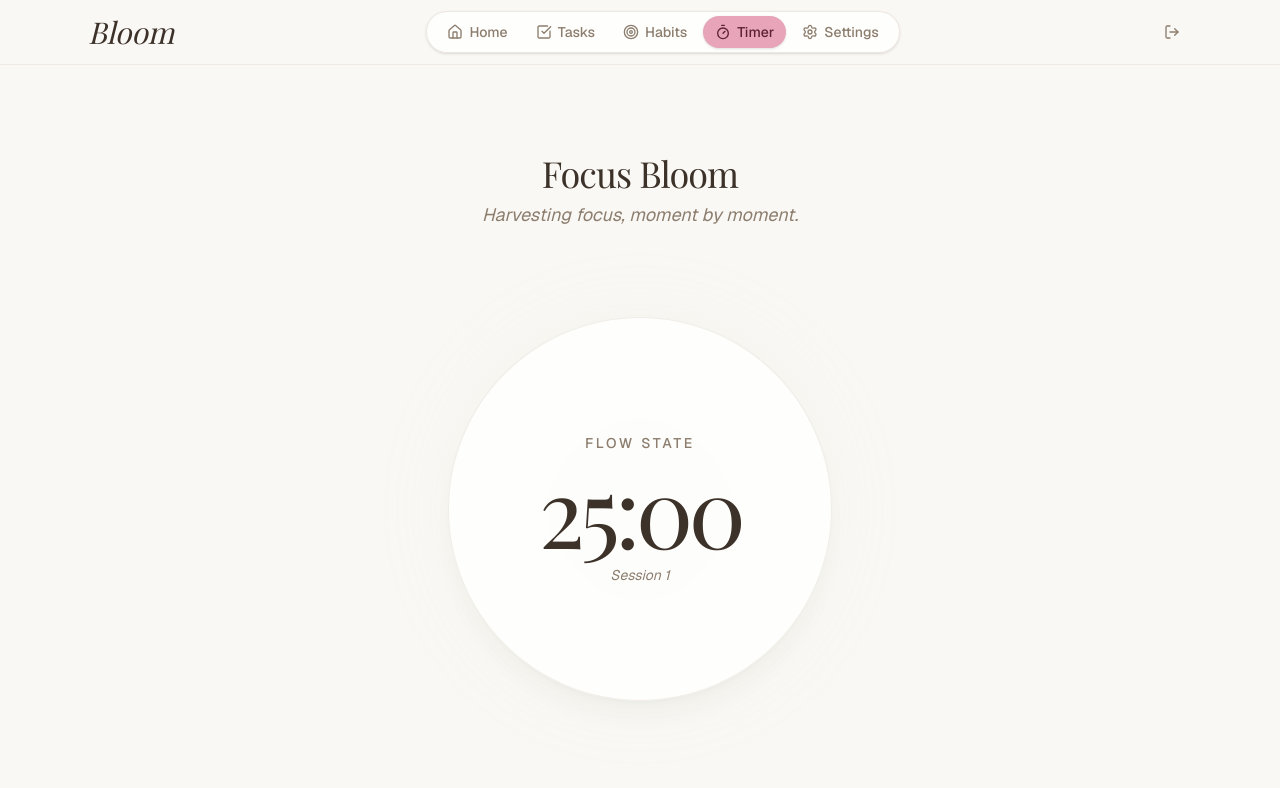
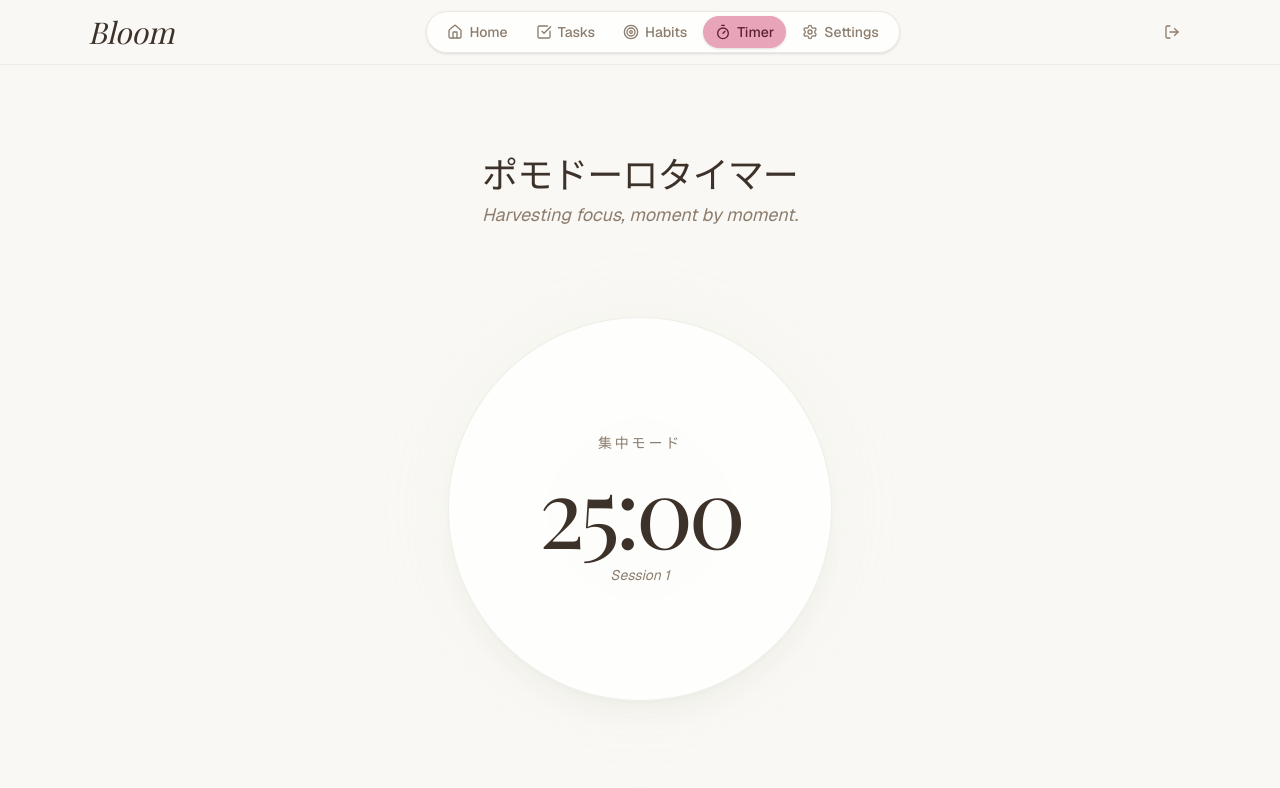
Before and after one commit to UryuAtsuya/adhd-support-app, a Next.js app: page /timer in a window 1280 px wide. Shown: the top 788 px of the page. Built offline with nearby package versions, Linux system fonts and the light colour scheme; a web font is replaced by a local one.

Commit message:
fix: Focus Bloom → ポモドーロタイマー、Focus Timer → ポモドーロタイマー
- PomodoroTimer.tsx: Focus Bloom → ポモドーロタイマー、Flow State → 集中モード
- BloomDashboard.tsx: Focus Timer → ポモドーロタイマー、Focusing → 集中中

```diff
--- a/src/features/dashboard/components/BloomDashboard.tsx
+++ b/src/features/dashboard/components/BloomDashboard.tsx
@@ -81,7 +81,7 @@ export const BloomDashboard = () => {
                     />
                     <div className="absolute inset-0 flex flex-col items-center justify-center space-y-2">
                         <span className="text-xs font-medium text-muted-foreground uppercase tracking-[0.2em]">
-                            {status === 'running' ? (isWorkTime ? 'Focusing' : 'Resting') : 'Focus Timer'}
+                            {status === 'running' ? (isWorkTime ? '集中中' : '休憩中') : 'ポモドーロタイマー'}
                         </span>
                         <span className="font-serif text-4xl md:text-5xl text-foreground tabular-nums tracking-tighter">
                             {formatTime(timeLeft)}
--- a/src/features/timer/components/PomodoroTimer.tsx
+++ b/src/features/timer/components/PomodoroTimer.tsx
@@ -59,7 +59,7 @@ export function PomodoroTimer() {
         <div className="space-y-12 pb-20 max-w-4xl mx-auto px-4">
             {/* Header */}
             <div className="text-center space-y-2 pt-10">
-                <h2 className="font-serif text-4xl text-foreground tracking-tight">Focus Bloom</h2>
+                <h2 className="font-serif text-4xl text-foreground tracking-tight">ポモドーロタイマー</h2>
                 <p className="text-muted-foreground text-lg italic">
                     {isWorkTime ? 'Harvesting focus, moment by moment.' : 'Rest like a flower, gathering strength.'}
                 </p>
@@ -84,7 +84,7 @@ export function PomodoroTimer() {
                     {/* Inner Circle / Glassmorphism (Brighter) */}
                     <Card className="w-full h-full rounded-full border border-border/50 bg-card/85 backdrop-blur-sm shadow-xl flex flex-col items-center justify-center">
                         <span className="text-sm font-medium uppercase tracking-[0.2em] text-muted-foreground mb-2">
-                            {isWorkTime ? 'Flow State' : 'Deep Rest'}
+                            {isWorkTime ? '集中モード' : '休憩モード'}
                         </span>
                         <div className="text-7xl md:text-8xl font-serif text-foreground tabular-nums tracking-tighter">
                             {formatTime(timeLeft)}
```
Lines whose indentation alone changed are shown as unchanged.
